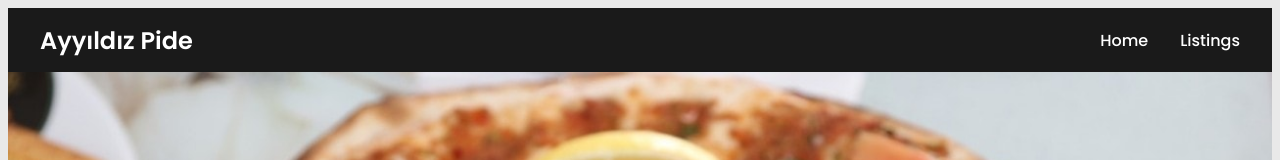
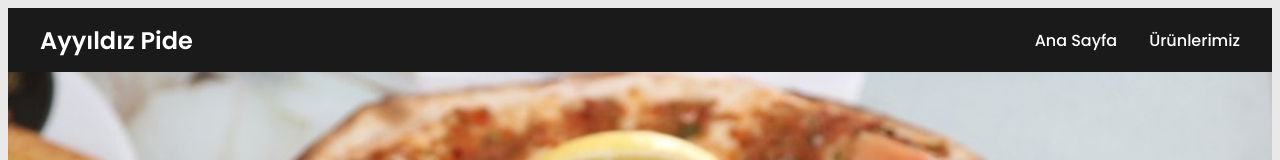
Before and after one commit to bekirbali/React-StarAndCrescent, a React (Create React App) app: page / in a window 1280 px wide. Shown: the top 160 px of the page. Built offline with nearby package versions, Linux system fonts and the light colour scheme; the HTML template or start-up script is replaced by a standard one.

Commit message:
final version

```diff
--- a/public/index.html
+++ b/public/index.html
@@ -2,7 +2,7 @@
 <html lang="en">
   <head>
     <meta charset="utf-8" />
-    <link rel="icon" href="%PUBLIC_URL%/favicon.ico" />
+    <link rel="icon" href="%PUBLIC_URL%/pide_logo.png" />
     <meta name="viewport" content="width=device-width, initial-scale=1" />
     <meta name="theme-color" content="#000000" />
     <meta
@@ -11,7 +11,7 @@
     />
     <link rel="apple-touch-icon" href="%PUBLIC_URL%/logo192.png" />
     <link rel="manifest" href="%PUBLIC_URL%/manifest.json" />
-    <title>React App</title>
+    <title>Ayyıldız Pide</title>
   </head>
   <body>
     <noscript>You need to enable JavaScript to run this app.</noscript>
--- a/src/assets/index.js
+++ b/src/assets/index.js
@@ -16,6 +16,7 @@ import peynir from "./peynir.jpg";
 import sade from "./sade.jpg";
 import sucukkasar from "./sucukkaşar.jpg";
 import drinks from "./drinks.jpg";
+import allpides from "./allpides.jpg";
 
 export {
   guvec,
@@ -36,4 +37,5 @@ export {
   sade,
   sucukkasar,
   drinks,
+  allpides,
 };
--- a/src/components/Hero.jsx
+++ b/src/components/Hero.jsx
@@ -1,5 +1,5 @@
 import { Link } from "react-router-dom";
-import { dikguvec, diklahmacun, dikpide, drinks, wrapper } from "../assets";
+import { dikguvec, dikpide, drinks, allpides } from "../assets";
 
 const Hero = ({ activeTab, setActiveTab }) => {
   return (
@@ -25,8 +25,8 @@ const Hero = ({ activeTab, setActiveTab }) => {
         </div>
         <div className="cards all relative">
           <Link to="/listings" onClick={() => setActiveTab("all")}>
-            <img src={wrapper} alt="" />
-            <p>Tüm Ürünler</p>
+            <img src={allpides} alt="" />
+            <p className="!text-[rgba(255,255,255,0.97)]">Tüm Ürünler</p>
           </Link>
         </div>
       </div>
--- a/src/components/Navbar.jsx
+++ b/src/components/Navbar.jsx
@@ -25,12 +25,12 @@ const Navbar = () => {
         <ul className={`nav-menu ${isOpen ? "active" : ""}`}>
           <li className="nav-item">
             <Link to="/" className="nav-link" onClick={toggleMenu}>
-              Home
+              Ana Sayfa
             </Link>
           </li>
           <li className="nav-item">
             <Link to="/listings" className="nav-link" onClick={toggleMenu}>
-              Listings
+              Ürünlerimiz
             </Link>
           </li>
         </ul>
--- a/src/index.css
+++ b/src/index.css
@@ -129,6 +129,12 @@ body {
   background-color: #ff8a4c;
 }
 
+.all {
+  img {
+    filter: brightness(0.85);
+  }
+}
+
 @media screen and (max-width: 753px) {
   .swiper {
     height: calc(50vh - 64px);
--- a/src/pages/Home.jsx
+++ b/src/pages/Home.jsx
@@ -1,9 +1,6 @@
-import React, { useState } from "react";
+import React from "react";
 // import bakery from "../assets/bakery.jpg";
 import {
-  pide,
-  guvec,
-  lahmacun,
   dikguvec,
   dikpide,
   diklahmacun,
```
Also changed, not shown: public/pide_logo.png (added), src/assets/allpides.jpg (added).
